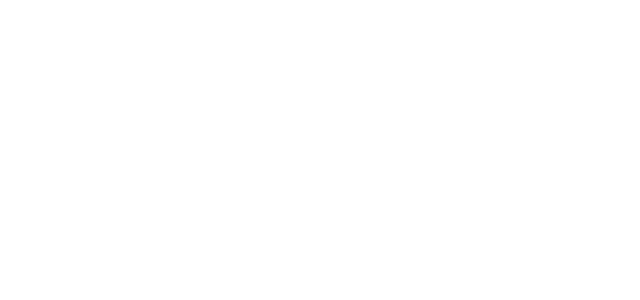
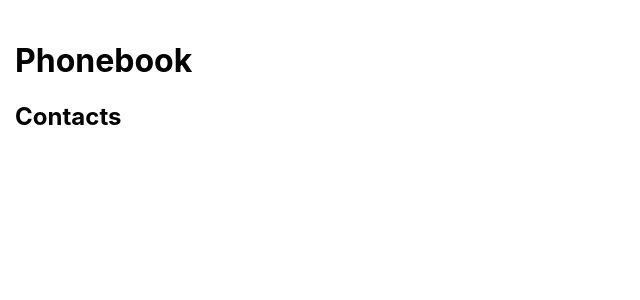
Before and after one commit to aleks-martyn/goit-react-hw-06-phonebook, a React (Create React App) app: page / in a window 1280 px wide. Shown: the top 300 px of the page, without its empty margins (0-640 px from the left). Built offline with nearby package versions, Linux system fonts and the light colour scheme.

Commit message:
Update App.jsx

```diff
--- a/src/components/App.jsx
+++ b/src/components/App.jsx
@@ -1,5 +1,10 @@
 import { Container } from './App.styled';
 
 export const App = () => {
-  return <Container></Container>;
+  return (
+    <Container>
+      <h1>Phonebook</h1>
+      <h2>Contacts</h2>
+    </Container>
+  );
 };
```
